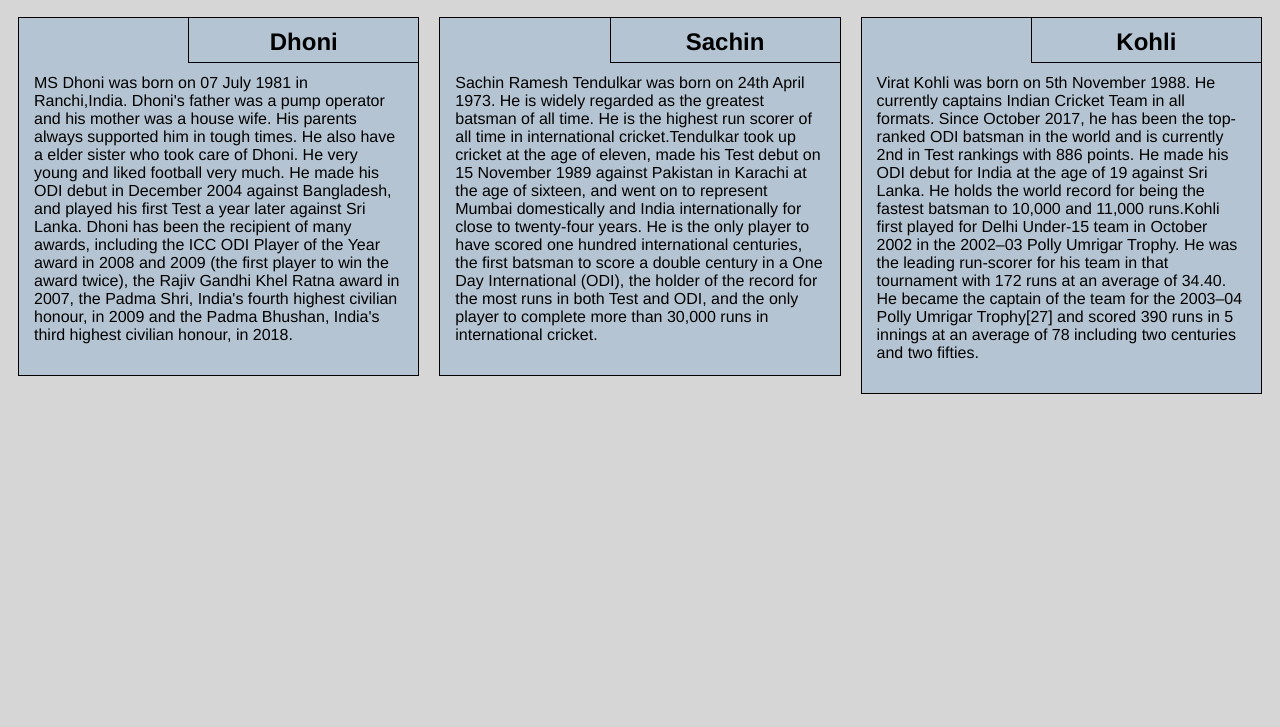
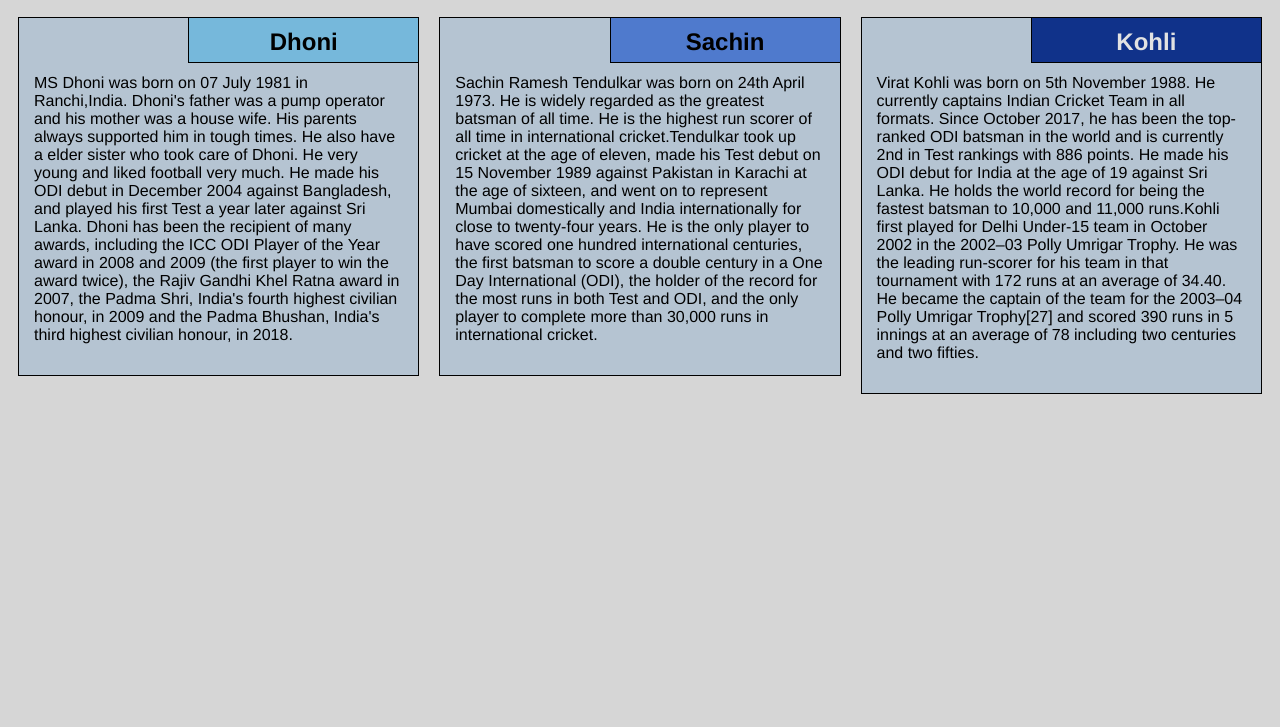
Before and after one commit to mnityesh28/Html-Css-JS, a plain HTML site: page module2-solution/index.html in a window 1280 px wide. Shown: the part 73-800 px from the top of the page. Drawn offline with Linux system fonts and the light colour scheme.

Commit message:
Update styles.css

```diff
--- a/module2-solution/css/styles.css
+++ b/module2-solution/css/styles.css
@@ -32,15 +32,15 @@ section>h2 {
     padding-top: 10px;
 }
 
-section.lebesgue>h2 {
+section.dhoni>h2 {
     background-color: #76b8db;
 }
 
-section.fubini>h2 {
+section.sachin>h2 {
     background-color: #4f7acd;
 }
 
-section.luzin>h2 {
+section.kohli>h2 {
     color: #e2e2e2;
     background-color: #10328a;
 }
```
